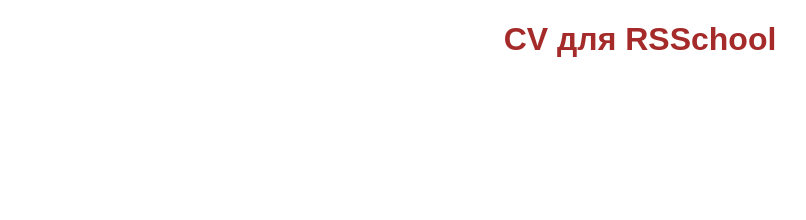
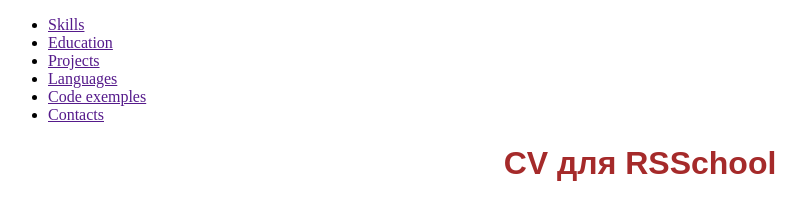
Before and after one commit to Veruwka/rsschool-cv, a plain HTML site: page index.html in a window 1280 px wide. Shown: the whole page, without its empty margins (0-806 px from the left). Drawn offline with Linux system fonts and the light colour scheme; files that its build step writes are made by us from their sources.

Commit message:
docs: add nav

```diff
--- a/index.html
+++ b/index.html
@@ -8,6 +8,21 @@
     <link href="css/style.css" rel="stylesheet" type="text/css">
 </head>
 <body>
+<!--вставка меню-->
+    <header>
+        <div class="conteiner">
+            <nav>
+                <ul>
+                    <li><a href="">Skills</a></li>
+                    <li><a href="">Education</a></li>
+                    <li><a href="">Projects</a></li>
+                    <li><a href="">Languages</a></li>
+                    <li><a href="">Code exemples</a></li>
+                    <li><a href="">Contacts</a></li>
+                </ul>
+            </nav>
+        </div>
+    </header>
     <h1>CV для RSSchool</h1>
 </body>
 </html>
```
